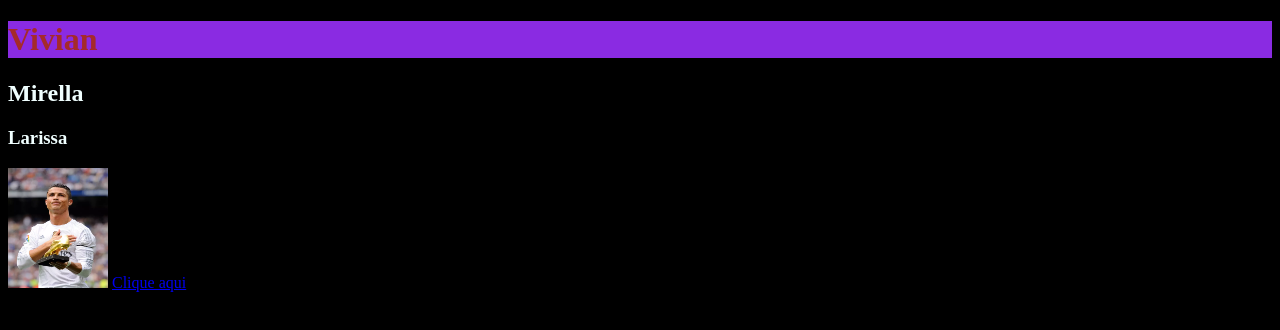
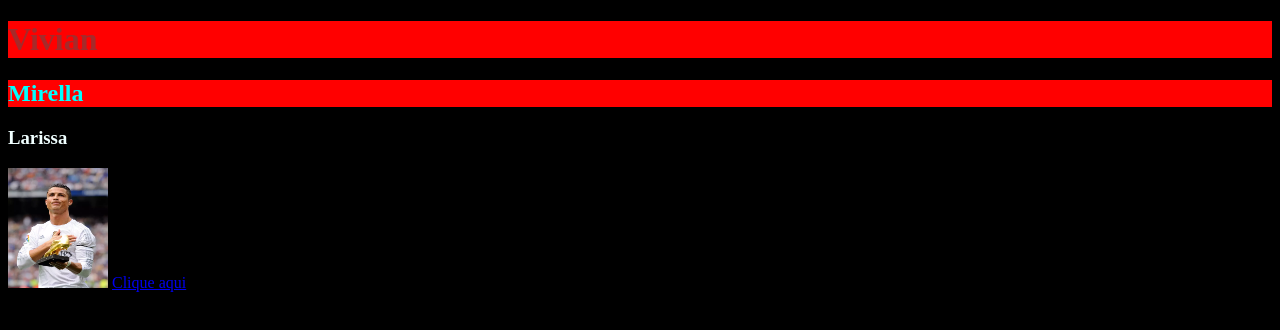
Before and after one commit to vialbrecht/vialbrecht.github.io, a plain HTML site: page index.html in a window 1280 px wide. Drawn offline with Linux system fonts and the light colour scheme.

Commit message:
Add files via upload

```diff
--- a/style.css
+++ b/style.css
@@ -5,5 +5,9 @@ body {
 
 h1 {
     color: brown;
-    background-color: blueviolet;
+    background-color: red;
 }
+h2 {
+    color: aqua;
+    background-color: red;
+}
```
